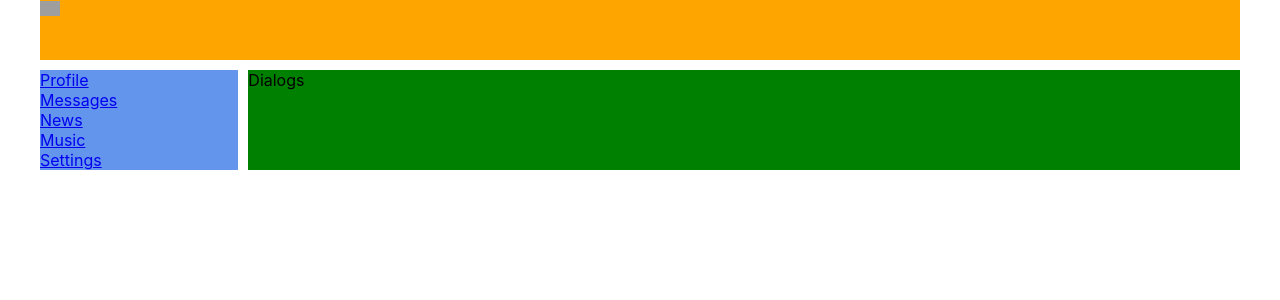
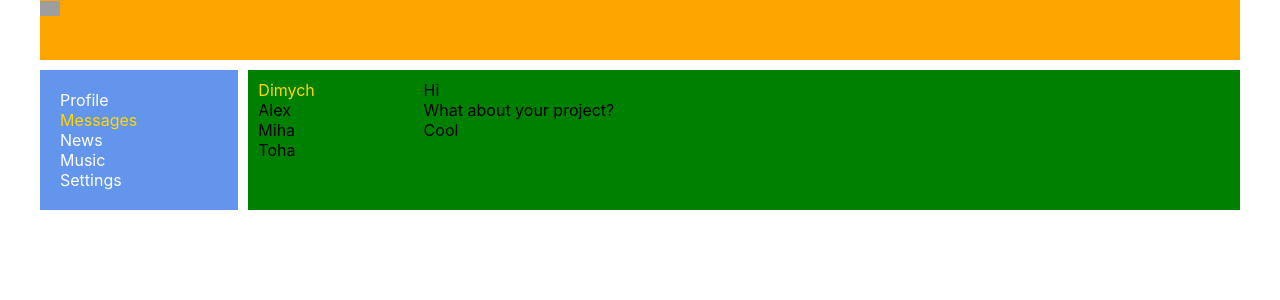
Before and after one commit to AlexeiMir/socialnetwork, a React (Create React App) app: page /dialogs in a window 1280 px wide. Shown: the top 300 px of the page. Built offline with nearby package versions, Linux system fonts and the light colour scheme; grey boxes are pictures that could not be loaded.

Commit message:
first commit

```diff
--- a/src/components/Dialogs/Dialogs.jsx
+++ b/src/components/Dialogs/Dialogs.jsx
@@ -1,10 +1,35 @@
 import React from 'react';
 import s from './Dialogs.module.css'
 
-const Dialogs = (props) =>{
+const Dialogs = (props) => {
     return (
-        <div>
-            Dialogs
+        <div className={s.dialogs}>
+            <div className={s.dialogsItems}>
+                <div className={s.item +' '+s.active}>
+                    Dimych
+                </div>
+                <div className={s.item}>
+                    Alex
+                </div>
+                <div className={s.item}>
+                    Miha
+                </div>
+                <div className={s.item}>
+                    Toha
+                </div>
+            </div>
+            <div className={s.messages}>
+                <div className={s.message}>
+                    Hi
+                </div>
+                <div className={s.message}>
+                    What about your project?
+                </div>
+                <div className={s.message}>
+                    Cool
+                </div>
+            </div>
+
         </div>
     )
 }
--- a/src/components/Dialogs/Dialogs.module.css
+++ b/src/components/Dialogs/Dialogs.module.css
@@ -0,0 +1,23 @@
+.dialogs {
+    display: grid;
+    grid-template-columns: 2fr 10fr;
+}
+
+.dialogs .dialogsItems{
+padding: 10px;
+}
+
+.dialogsItems.item{
+
+}
+.dialogsItems .active{
+color:gold;
+}
+
+.messages{
+    padding: 10px;
+}
+
+.messages .message{
+
+}
--- a/src/components/Navbar/Navbar.jsx
+++ b/src/components/Navbar/Navbar.jsx
@@ -1,19 +1,20 @@
 import React from 'react';
 import s from './Navbar.module.css';
+import {NavLink} from 'react-router-dom';
 
 const Navbar = () => {
-    return <nav className={s.nav}>
+  return <nav className={s.nav}>
     <div className={`${s.item} ${s.active}`}>
-      <a href="/profile">Profile</a>
+      <NavLink to="/profile" activeClassName={s.active}>Profile</NavLink>
     </div>
     <div className={s.item}>
-      <a href="/dialogs">Messages</a>
+      <NavLink to="/dialogs" activeClassName={s.active}>Messages</NavLink>
     </div>
     <div className={s.item}>
-      <a href="/news">News</a>
+      <NavLink to="/news" activeClassName={s.active}>News</NavLink>
     </div>
     <div className={s.item}>
-      <a href="/music">Music</a>
+      <NavLink to="/music">Music</NavLink>
     </div>
     <div className={s.item}>
       <a href="/settings">Settings</a>
--- a/src/components/Navbar/Navbar.module.css
+++ b/src/components/Navbar/Navbar.module.css
@@ -1,10 +1,12 @@
 .nav{
   grid-area: n;
   background-color: cornflowerblue;
+  padding: 20px;
   }
-  .item{
+  .item a{
     color: white;
+    text-decoration: none;
   }
-  .item.active {
+  .item a.active {
     color:gold;
   }
```
